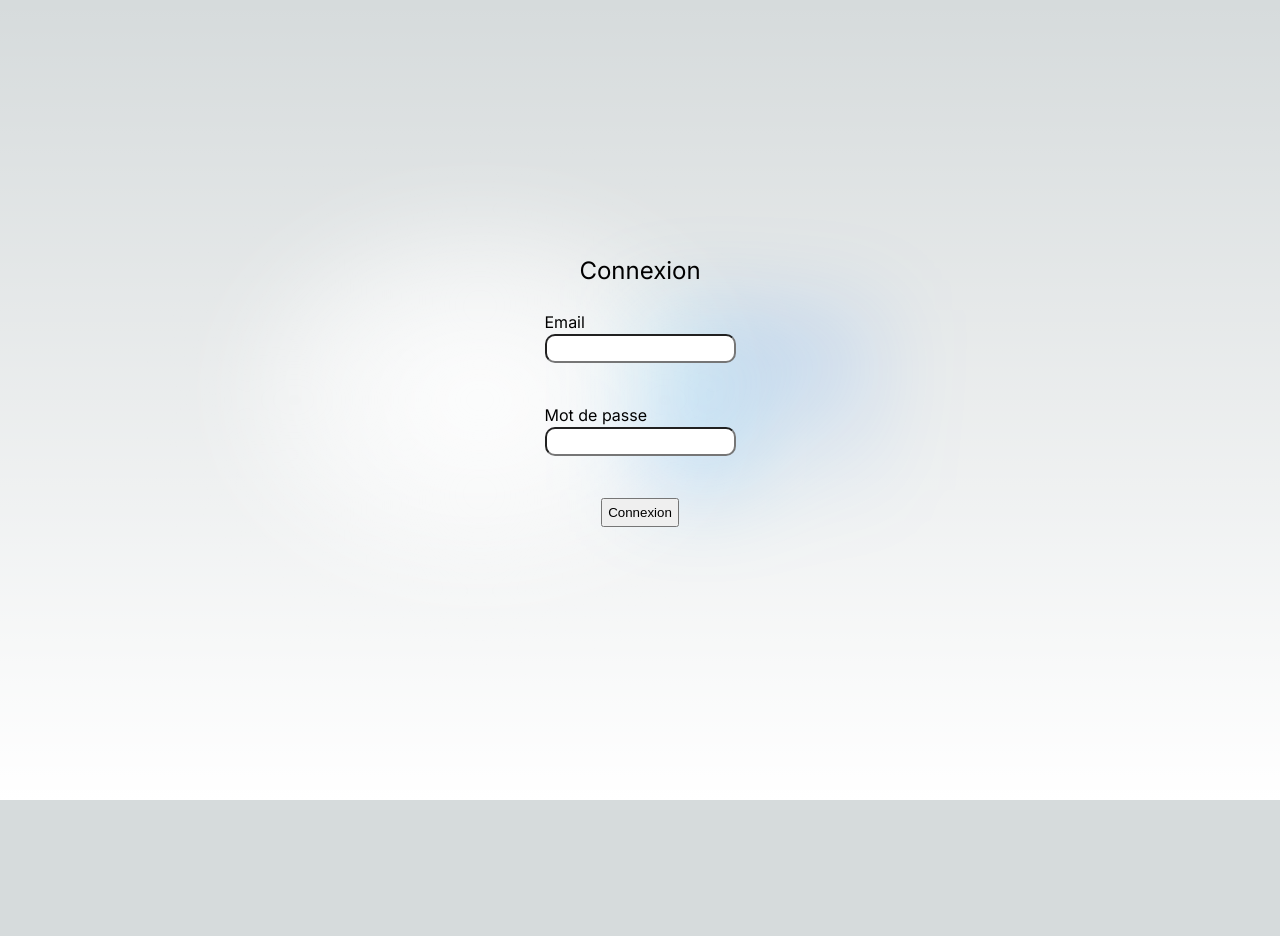
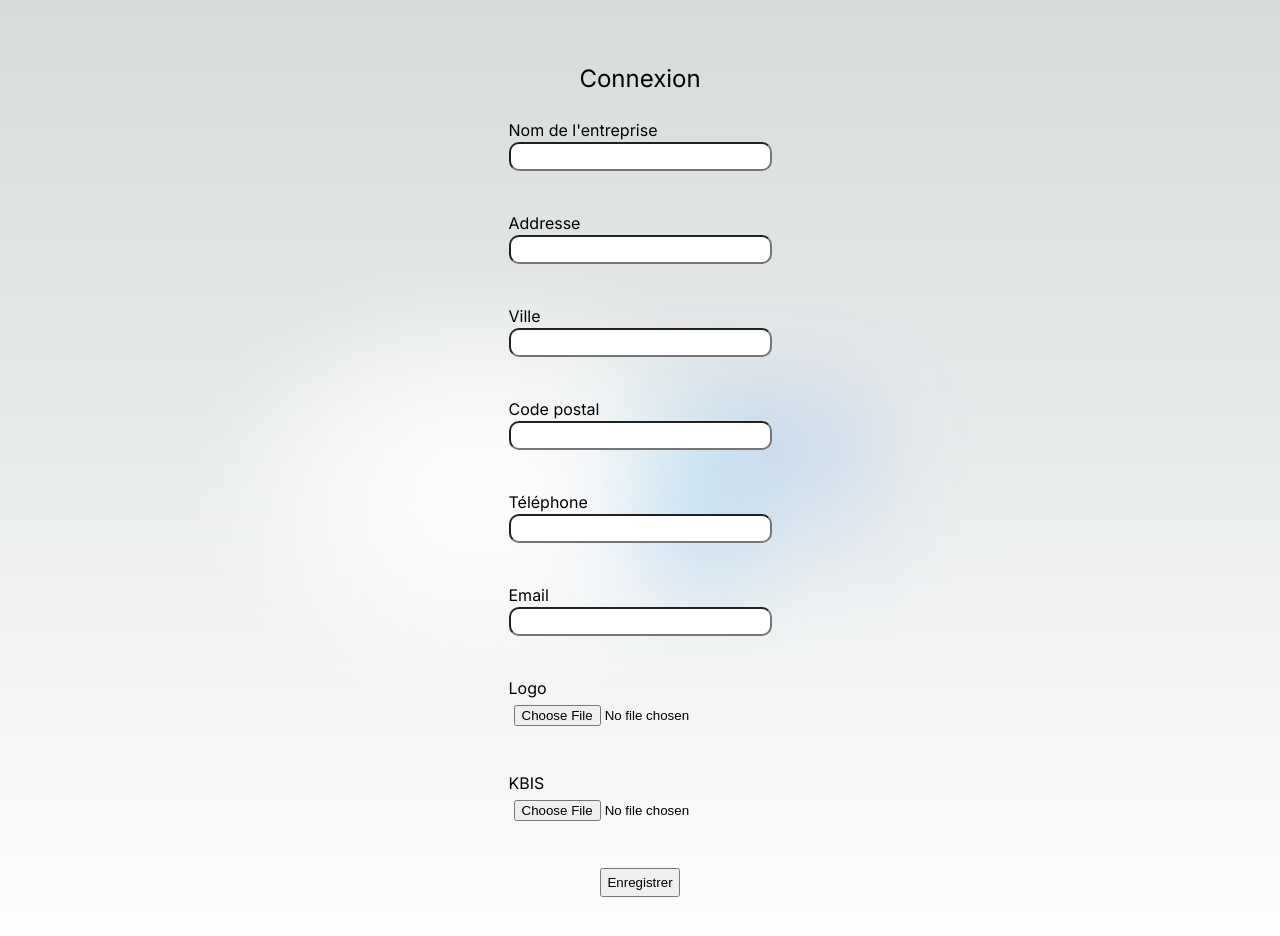
Before and after one commit to RobinSob94/CoachApp, a Next.js app in the folder coachapp-react/: page /login in a window 1280 px wide. Shown: the top 936 px of the page. Before the commit the page ends 800 px from the top, so only its background shows below. Built offline with nearby package versions, Linux system fonts and the light colour scheme.

Commit message:
:construction: Modification du formulaire de prestataire pour correspondre au schéma de base

```diff
--- a/coachapp-react/controller/prestataire/form/prestaFormController.js
+++ b/coachapp-react/controller/prestataire/form/prestaFormController.js
@@ -7,8 +7,11 @@ import {useRouter} from "next/navigation";
 export default function usePrestaFormController() {
     const [email, setEmail] = useState('')
     const [telephone, setTelephone] = useState('')
-    const [addPostale, setAddPostale] = useState('')
+    const [adresse, setAdresse] = useState('')
     const [nomEntreprise, setNomEntreprise] = useState('')
+    const [ville, setVille] = useState('')
+    const [codePostal, setCodePostal] = useState('')
+    const [logo, setLogo] = useState({})
     const [kbis, setKbis] = useState({})
     const [errors, setErrors] = useState({})
 
@@ -52,9 +55,19 @@ export default function usePrestaFormController() {
             }
         }
 
-        if(!addPostale){
+        if(!adresse){
             formIsValid = false
-            formErrors["addPostale"] = "Cannot be empty"
+            formErrors["adresse"] = "Cannot be empty"
+        }
+
+        if(!codePostal){
+            formIsValid = false
+            formErrors["codePostal"] = "Cannot be empty"
+        }
+
+        if(!ville){
+            formIsValid = false
+            formErrors["ville"] = "Cannot be empty"
         }
 
         if(!nomEntreprise){
@@ -84,10 +97,13 @@ export default function usePrestaFormController() {
 
     return {
         setEmail,
+        setTelephone,
+        setNomEntreprise,
+        setAdresse,
+        setVille,
+        setCodePostal,
         setKbis,
-        setTelephone,
-        setAddPostale,
-        setNomEntreprise,
+        setLogo,
         errors,
         onSubmit
     }
--- a/coachapp-react/form/prestataire/prestaForm.js
+++ b/coachapp-react/form/prestataire/prestaForm.js
@@ -7,8 +7,11 @@ export default function PrestaForm() {
         setEmail,
         setTelephone,
         setNomEntreprise,
-        setAddPostale,
+        setAdresse,
+        setVille,
+        setCodePostal,
         setKbis,
+        setLogo,
         errors,
         onSubmit
     } = usePrestaFormController()
@@ -23,10 +26,21 @@ export default function PrestaForm() {
             </div>
 
             <div className={styles.formComponent}>
-                <label htmlFor={'addPostale'}>Addresse</label>
-                <input type={'text'} className={styles.formInput} onChange={e => setAddPostale(e.target.value)}
-                       id={'addPostale'}/>
+                <label htmlFor={'adresse'}>Addresse</label>
+                <input type={'text'} className={styles.formInput} onChange={e => setAdresse(e.target.value)} id={'adresse'}/>
+                <span className={styles.error}>{errors['adresse']}</span>
+            </div>
+
+            <div className={styles.formComponent}>
+                <label htmlFor={'ville'}>Ville</label>
+                <input type={'text'} className={styles.formInput} onChange={e => setVille(e.target.value)} id={'addPostale'}/>
                 <span className={styles.error}>{errors['addPostale']}</span>
+            </div>
+
+            <div className={styles.formComponent}>
+                <label htmlFor={'codePostal'}>Code postal</label>
+                <input type={'text'} className={styles.formInput} onChange={e => setCodePostal(e.target.value)} id={'codePostal'}/>
+                <span className={styles.error}>{errors['codePostal']}</span>
             </div>
 
             <div className={styles.formComponent}>
@@ -44,6 +58,12 @@ export default function PrestaForm() {
             </div>
 
             <div className={styles.formComponent}>
+                <label htmlFor={'logo'}>Logo</label>
+                <input type={'file'} accept={'.jpeg, .png'} className={styles.formInput} onChange={e => setLogo(e.target.value)} id={'logo'}/>
+                <span className={styles.error}>{errors['logo']}</span>
+            </div>
+
+            <div className={styles.formComponent}>
                 <label htmlFor={'kbis'}>KBIS</label>
                 <input type={'file'} accept={'.pdf'} className={styles.formInput}
                        onChange={e => setKbis(e.target.files[0])}
--- a/coachapp-react/pages/login/index.js
+++ b/coachapp-react/pages/login/index.js
@@ -9,6 +9,7 @@ import EtablissementForm from "@/form/etablissement/etablissementForm";
 import EtablissementContainer from "@/form/etablissement/etablissementContainer";
 import EquipierFormContainer from "@/form/equipier/equipierFormContainer";
 import EquipierForm from "@/form/equipier/equiperForm";
+import PrestaForm from "@/form/prestataire/prestaForm";
 
 const inter = Inter({ subsets: ['latin'] })
 
@@ -24,7 +25,7 @@ export default function Login() {
             <main className={`${styles.main} ${inter.className} ${styles.center}`}>
                 <FormContainer
                     container={LoginFormContainer}
-                    form={LoginForm}
+                    form={PrestaForm}
                 />
             </main>
         </>
```
